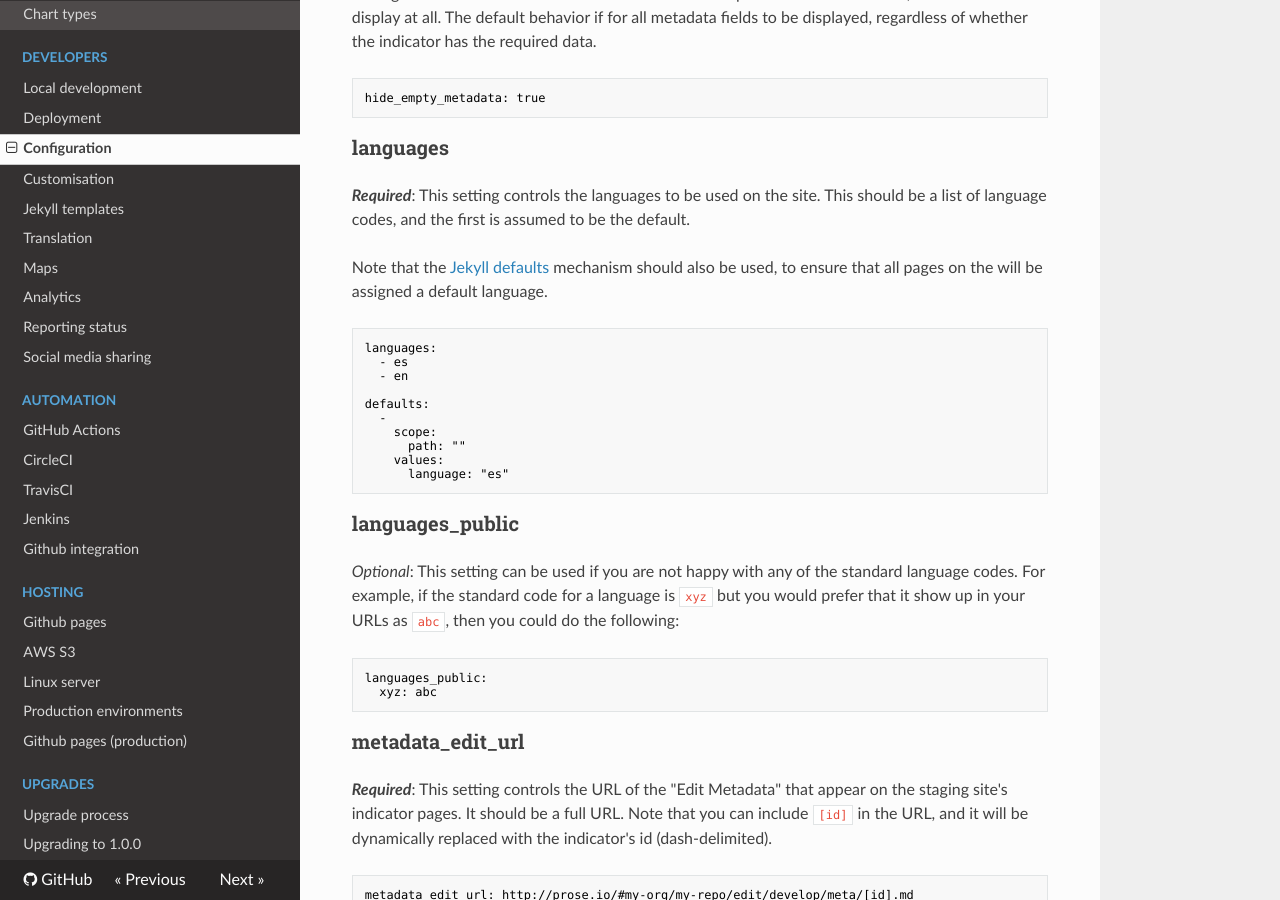
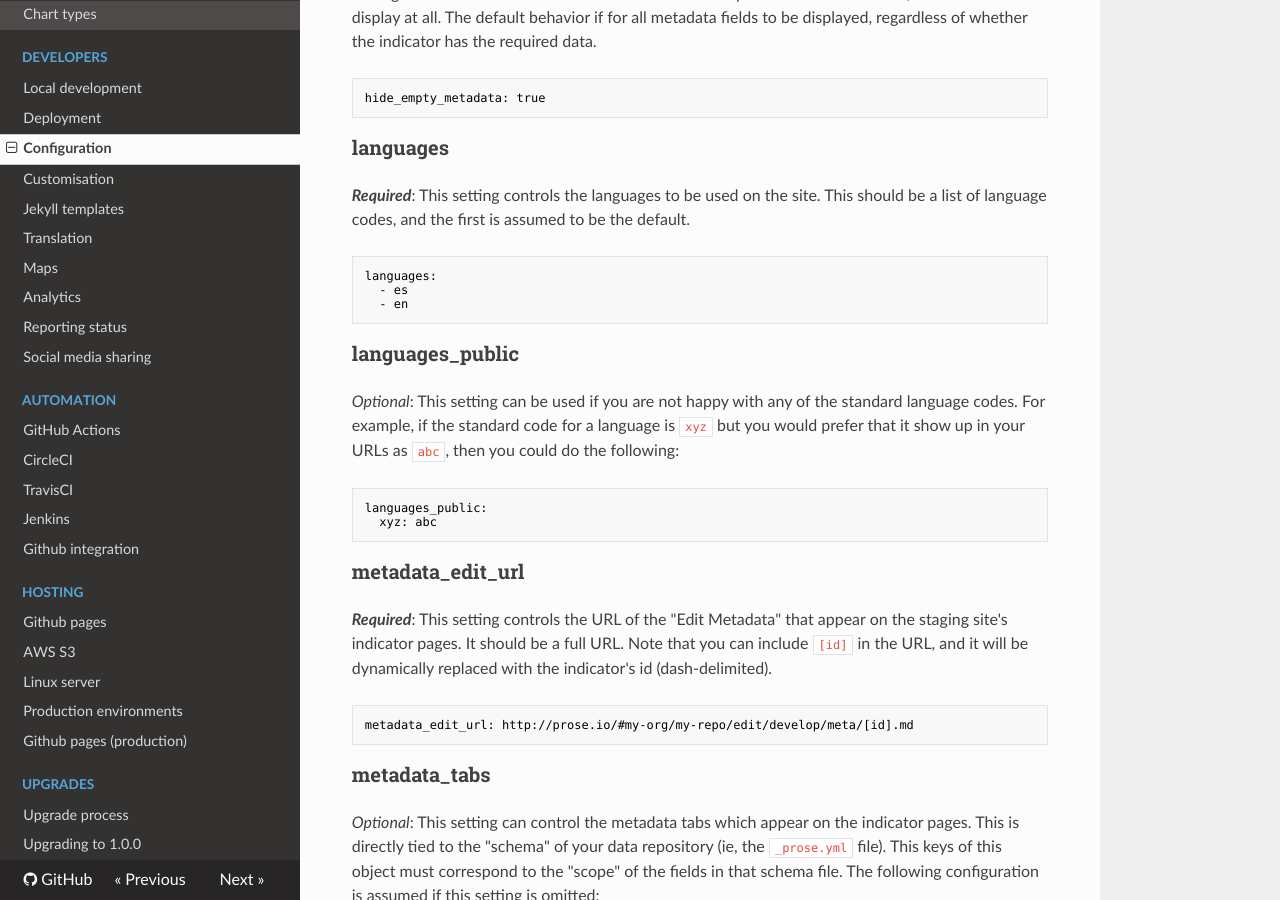
Before and after one commit to open-sdg/open-sdg, an MkDocs documentation site: the page built from docs/configuration.md, in a window 1280 px wide and 900 px high, scrolled down 7233 px. Built offline with MkDocs 1.6.1, drawn with Linux system fonts in a browser that asks for light colours; nearby versions of some CDN libraries; old or Windows-style settings are respelled for this version of MkDocs.

Commit message:
Remove outdated mention of Jekyll defaults

````diff
--- a/docs/configuration.md
+++ b/docs/configuration.md
@@ -312,19 +312,10 @@ hide_empty_metadata: true
 
 **_Required_**: This setting controls the languages to be used on the site. This should be a list of language codes, and the first is assumed to be the default.
 
-Note that the [Jekyll defaults](https://jekyllrb.com/docs/configuration/front-matter-defaults/) mechanism should also be used, to ensure that all pages on the will be assigned a default language.
-
 ```nohighlight
 languages:
   - es
   - en
-
-defaults:
-  -
-    scope:
-      path: ""
-    values:
-      language: "es"
 ```
 
 ### languages_public
````
